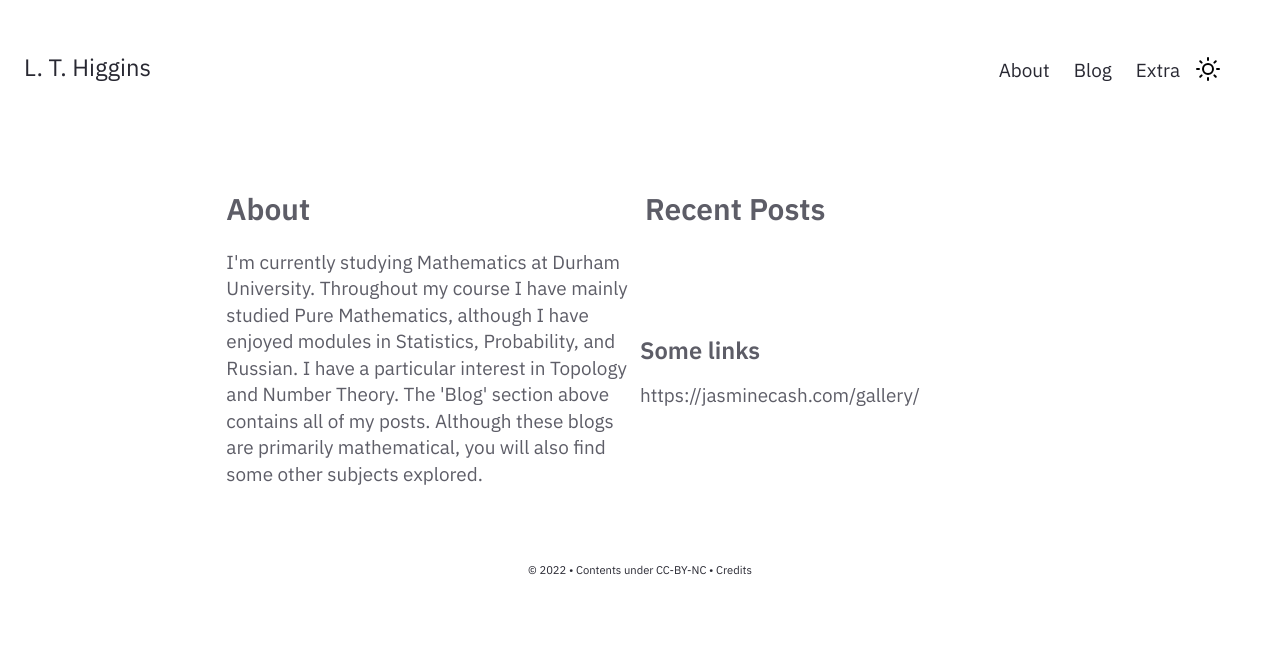
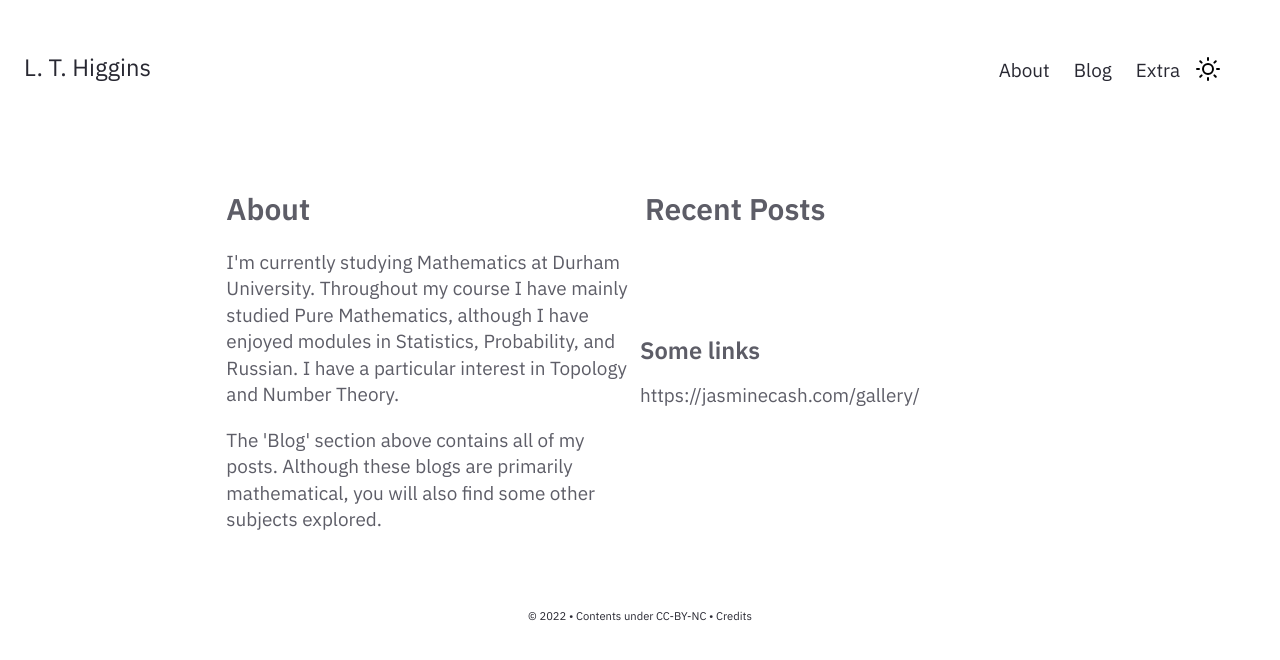
Before and after one commit to Luke-T-Higgins/blog, a Jekyll site: the page built from pages/index.md, in a window 1280 px wide. Shown: the top 660 px of the page. Built offline with Jekyll 4.4.1, drawn with Linux system fonts in a browser that asks for light colours.

Commit message:
Update Homepage.html

```diff
--- a/_includes/Homepage.html
+++ b/_includes/Homepage.html
@@ -33,7 +33,9 @@
             </h2>
             <p>
                 I'm currently studying Mathematics at Durham University. Throughout my course I have mainly studied Pure Mathematics, although I have enjoyed modules in Statistics, Probability, and Russian. I have a particular interest in Topology and Number Theory.
+            </p>
 
+            <p2>
                 The 'Blog' section above contains all of my posts. Although these blogs are primarily mathematical, you will also find some other subjects explored.
             </p>
         </div>
```
